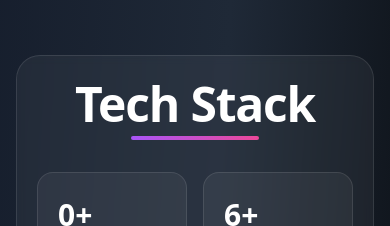
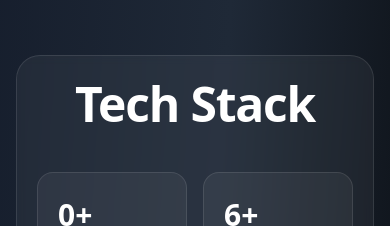
Before and after one commit to medinafdzz/Portfolio, a React (Vite) app: page / in a window 390 px wide. Shown: the part 2460-2686 px from the top of the page. Built offline with nearby package versions, Linux system fonts and the light colour scheme.

Commit message:
Skills: reemplazo de gradiente duro por utilidad

```diff
--- a/src/components/Skills.jsx
+++ b/src/components/Skills.jsx
@@ -71,7 +71,7 @@ function Skills() {
             <div className="space-y-4">
               <div className="flex flex-col items-center text-center w-full">
                 <h3 className="text-5xl md:text-6xl font-black tracking-tight text-white">Tech Stack</h3>
-                <div className="mt-2 h-1 w-32 md:w-40 rounded-full bg-gradient-to-r from-purple-500 to-pink-500"></div>
+                <div className="mt-2 h-1 w-32 md:w-40 rounded-full gradient-primary"></div>
               </div>
             </div>
 
```
